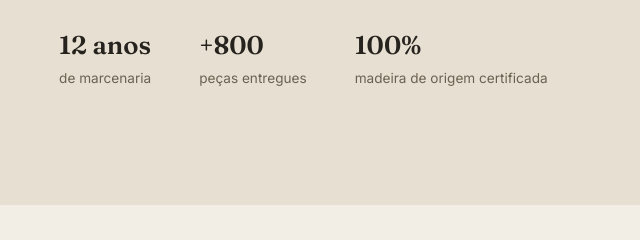
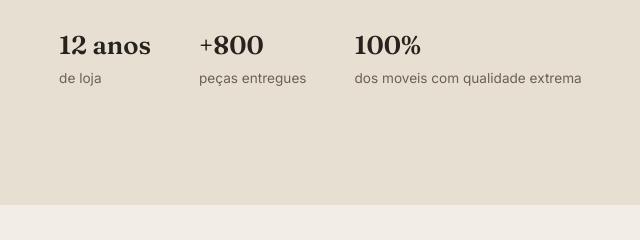
Before and after one commit to jorginkkjk/sallamoveis, a plain HTML site: page index.html in a window 1280 px wide. Shown: the part 2682-2922 px from the top of the page, 534-1174 px from the left. Drawn offline with Linux system fonts and the light colour scheme.

Commit message:
first git

```diff
--- a/index.html
+++ b/index.html
@@ -97,9 +97,9 @@
       <p>Nascemos de uma marcenaria de bairro e crescemos sem abandonar o que fazíamos bem: móveis simples, bem construídos, com madeira de origem certificada. Trabalhamos com poucos fornecedores, prazos reais e acabamento cuidado peça a peça.</p>
       <p>Hoje entregamos para todo o Brasil, mas cada móvel ainda passa pelas mesmas mãos que abriram a loja.</p>
       <div class="about-stats">
-        <div><strong>12 anos</strong><span>de marcenaria</span></div>
+        <div><strong>12 anos</strong><span>de loja</span></div>
         <div><strong>+800</strong><span>peças entregues</span></div>
-        <div><strong>100%</strong><span>madeira de origem certificada</span></div>
+        <div><strong>100%</strong><span>dos moveis com qualidade extrema</span></div>
       </div>
     </div>
   </div>
```
